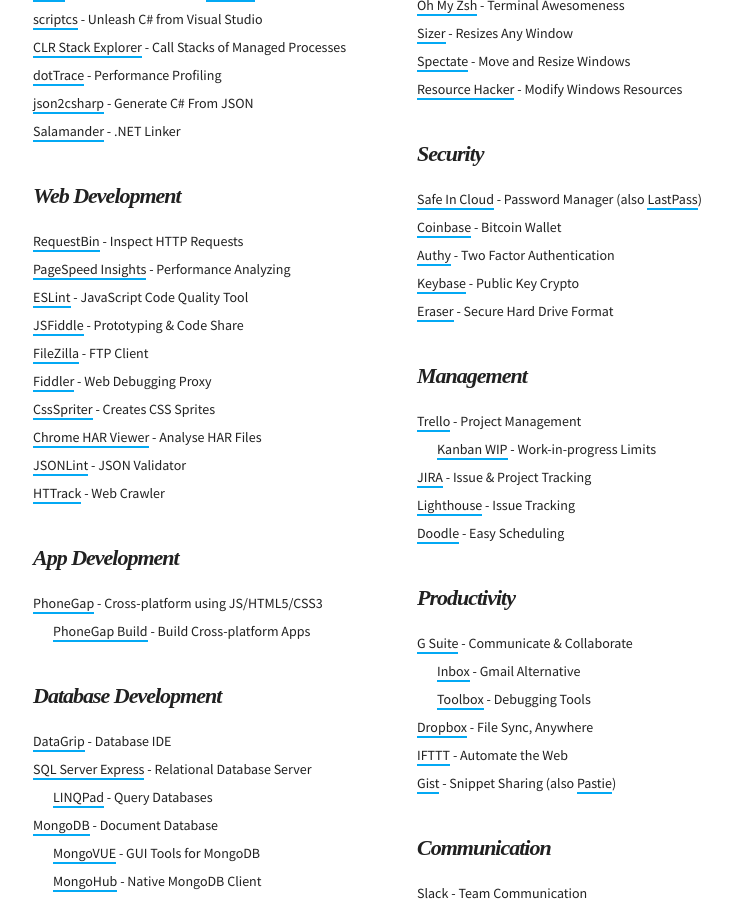
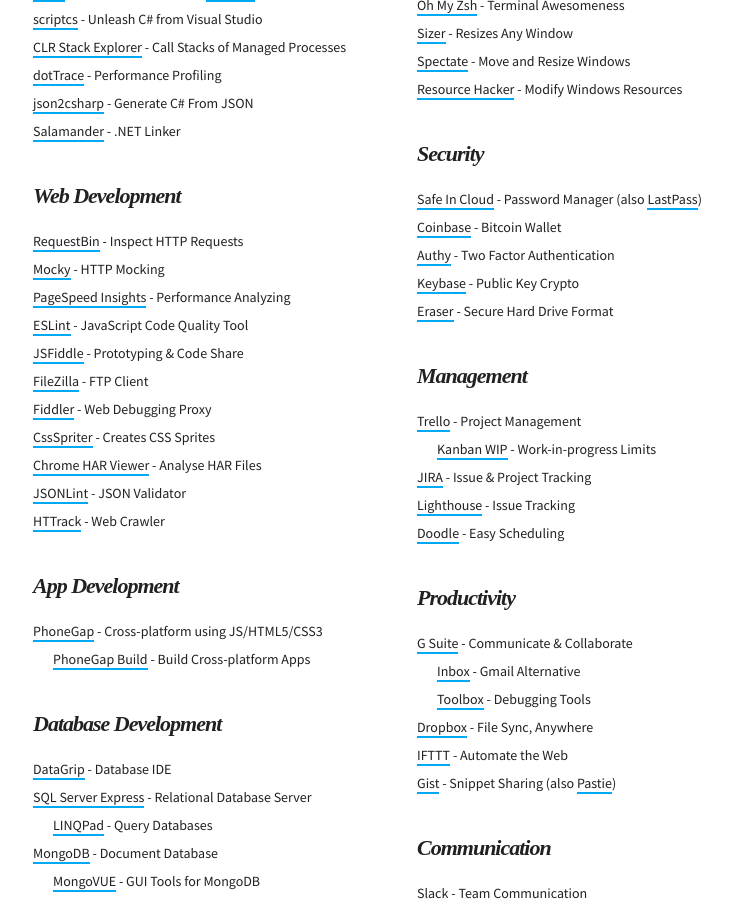
Before and after one commit to martinbuberl/martinbuberl.github.io, a Jekyll site: the page built from resources.md, in a window 1280 px wide and 900 px high, scrolled down 1266 px. Shown: the whole window, without its empty margins (232-964 px from the left). Built offline with Jekyll 4.4.1, drawn with Linux system fonts in a browser that asks for light colours; nearby versions of some CDN libraries; some web fonts are replaced.

Commit message:
Added Mocky

```diff
--- a/resources.md
+++ b/resources.md
@@ -75,6 +75,7 @@ Here are my bookmarks of software and services, the essentials if you will, for
     <h3 id="software-services-web-development" class="has-permalink">Web Development<a class="permalink" title="Permalink" href="#software-services-web-development">#</a></h3>
     <ul>
       <li><a target="_blank" href="https://requestb.in/">RequestBin</a> - Inspect HTTP Requests</li>
+      <li><a target="_blank" href="http://www.mocky.io/">Mocky</a> - HTTP Mocking</li>
       <li><a target="_blank" href="https://developers.google.com/speed/pagespeed/">PageSpeed Insights</a> - Performance Analyzing</li>
       <li><a target="_blank" href="http://eslint.org/">ESLint</a> - JavaScript Code Quality Tool</li>
       <li><a target="_blank" href="http://jsfiddle.net/">JSFiddle</a> - Prototyping &amp; Code Share</li>
```
